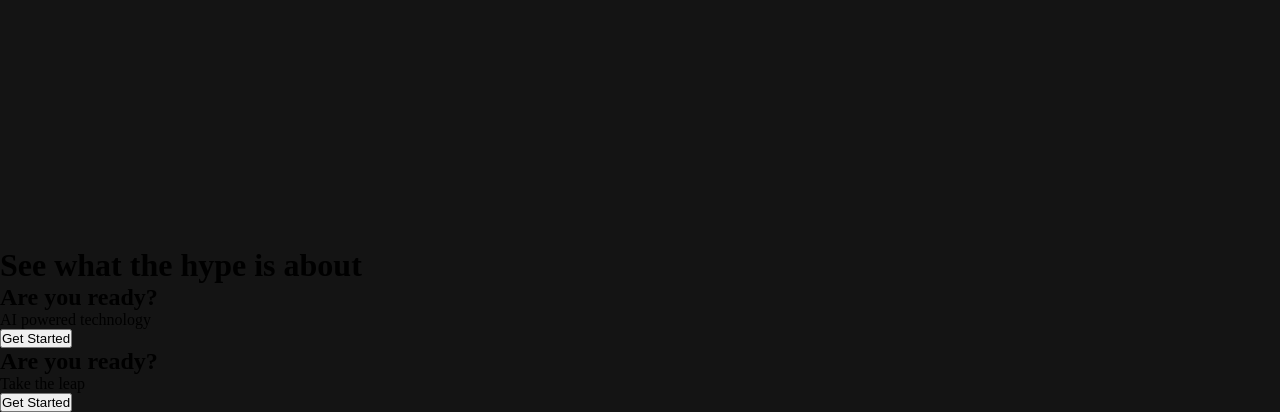
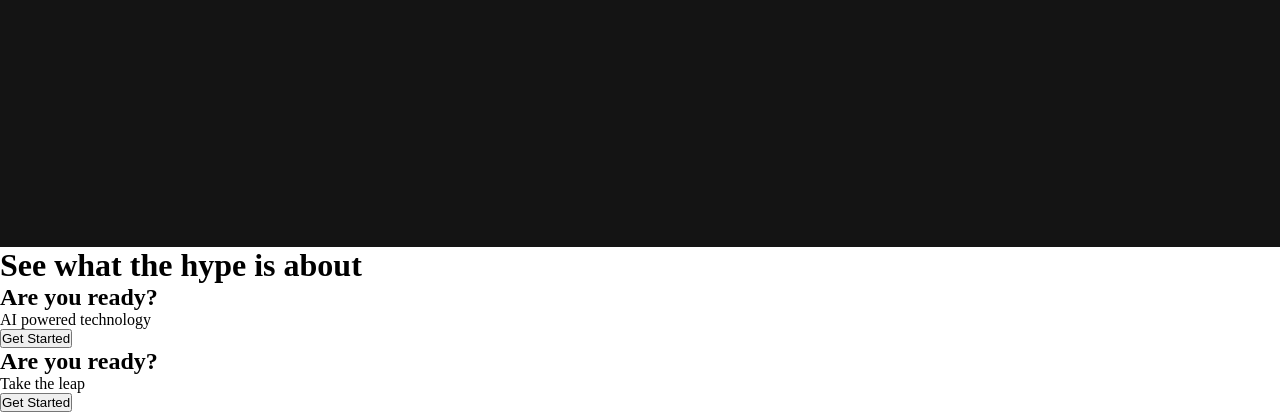
Before and after one commit to tamerlan053/website-w1, a plain HTML site: page index.html in a window 1280 px wide. Shown: the part 553-965 px from the top of the page. Drawn offline with Linux system fonts and the light colour scheme.

Commit message:
Update styles.css

```diff
--- a/styles.css
+++ b/styles.css
@@ -340,7 +340,3 @@
         margin: 2.5rem 0;
     }
 }
-
-.services {
-    background: #141414;
-}
```
